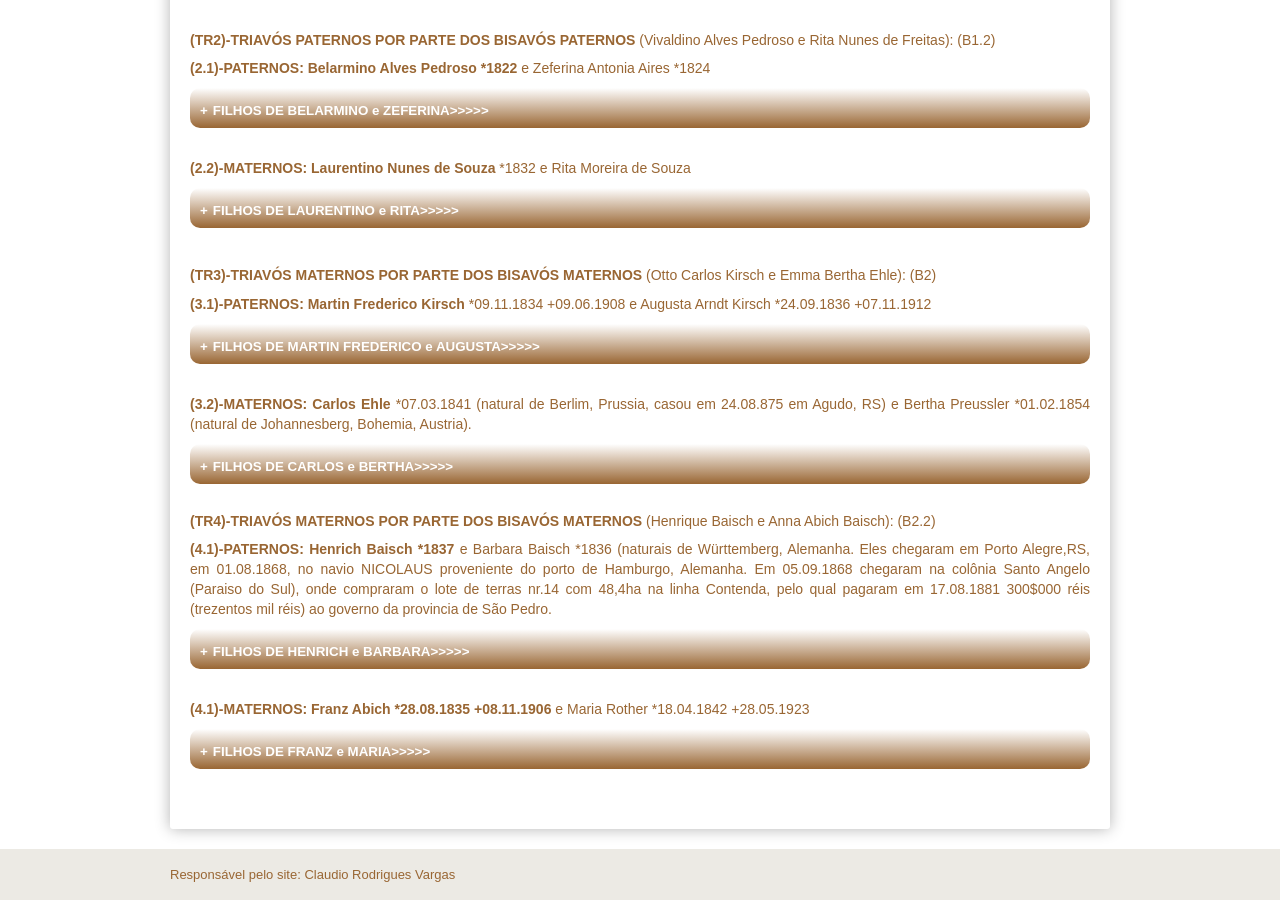
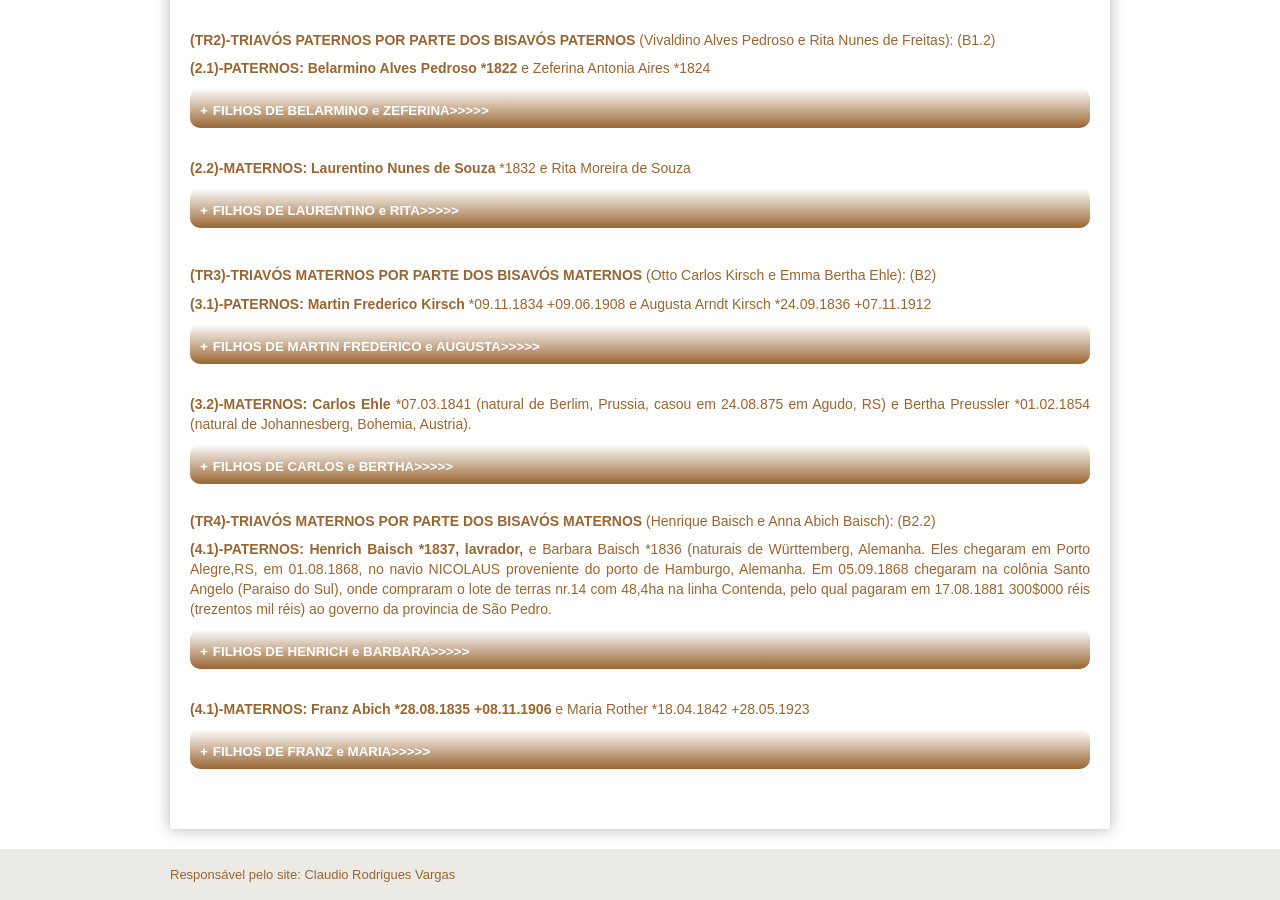
Before and after one commit to claudiovargas1955/claudiovargas1955.github.io, a Jekyll site: the page built from _pages/genealogia-de-sergio-luis-kirsch-da-silveira.html, in a window 1280 px wide and 900 px high, scrolled down 1680 px. Built offline with Jekyll 4.4.1, drawn with Linux system fonts in a browser that asks for light colours; some web fonts are replaced; some of the changed lines change nothing that is shown.

Commit message:
Update genealogia-de-sergio-luis-kirsch-da-silveira.html

```diff
--- a/_pages/genealogia-de-sergio-luis-kirsch-da-silveira.html
+++ b/_pages/genealogia-de-sergio-luis-kirsch-da-silveira.html
@@ -315,24 +315,24 @@
         <b>(3.2.4.2)-Mathilde: </b></details><br>
 
 <p><b><h5>(TR4)-TRIAVÓS MATERNOS POR PARTE DOS BISAVÓS MATERNOS</b> (Henrique Baisch e Anna Abich Baisch): (B2.2)</h5>
-<p><b>(4.1)-PATERNOS: Henrich Baisch *1837 </b>e Barbara Baisch *1836 (naturais de Württemberg, Alemanha. Eles chegaram em Porto Alegre,RS,
+<p><b>(4.1)-PATERNOS: Henrich Baisch *1837, lavrador, </b>e Barbara Baisch *1836 (naturais de Württemberg, Alemanha. Eles chegaram em Porto Alegre,RS,
 em 01.08.1868, no navio NICOLAUS proveniente do porto de Hamburgo, Alemanha. Em 05.09.1868 chegaram na colônia Santo Angelo (Paraiso
 do Sul), onde compraram o lote de terras nr.14 com 48,4ha na linha Contenda, pelo qual pagaram em 17.08.1881 300$000 réis (trezentos mil
 réis) ao governo da provincia de São Pedro.
 <details><summary><b>FILHOS DE HENRICH e BARBARA>>>>></b></summary><br>
-  <p><b>(4.1.1)-Henrique Baisch: </b>*29.06.1862 +10.11.1936 (natural de Württemberg, Alemanha)<br><br>
-     <b>(4.1.2)-Maria Baisch: </b>*1863 (natural de Württemberg Alemanha)<br><br>
-     <b>(4.1.3)-Hermann Baisch: </b>*1865 (natural de Württemberg Alemanha).<br><br>
-     <b>(4.1.4)-Luiza Baisch: </b>*1861 (natural de Württemberg, Alemanha).<br>
+  <p><b>(4.1.1)-Henrique Baisch Jr.: </b>*29.06.1862 +10.11.1936 (natural de Württemberg, Alemanha, evangélico)<br><br>
+     <b>(4.1.2)-Maria Baisch: </b>*1863 (natural de Württemberg Alemanha, evangélica)<br><br>
+     <b>(4.1.3)-Hermann Baisch: </b>*1865 (natural de Württemberg Alemanha, evangélico).<br><br>
+     <b>(4.1.4)-Luiza Baisch: </b>*1861 (natural de Württemberg, Alemanha, evangélica).<br>
 <b>Filhos do Segundo casamento:</b><br>
      <b>(4.1.5)-Otto Wihelm Baisch: </b>*08.10.1872 (natural de Paraíso do Sul, RS, casou com Bertha Müller *03.06.1877, filha de Franz
      Muller e Anna Kowarsch). <b>FILHOS: </b><br>
-     <b>(4.1.5.1)-Frieda Luisa Baisch: </b>15.06.1904 (casou com Reinoldo Hörbe).<br><br>
+     <b>(4.1.5.1)-Frieda Luisa Baisch: </b>15.06.1904 (casou com Reinoldo Hörbe, evangélica).<br><br>
           <b>(4.1.6)Emma Bertha Baisch: </b>*06.12.1888 (casou com Wilhelm Carl Albert Radiske, filho de Albert Radiske e Holdine
           Böck, evangélico).<br><br>
           <b>(4.1.7)-Luisa Baisch: </b>*02.12.1891 (casou com Roberto Holzschuh *13.10.1891, evangélico). <br><br>
           <b>(4.1.8)-Robert Baisch: </b>*03.02.1895 (casou em 16.06.1922 com Leopoldina Fick *14.10.1898, filha de Jacob Fick e Amanda
-          Block).<br><br>
+          Block, evangélica).<br><br>
           <b>(4.1.9)-Henrich Wilhelm Baisch: </b>02.06.1899 (casou com Ida Hulda Treichel, evangélica, filha de Julius treichel e Anna
           Mix).</details></p><br>
 
```
